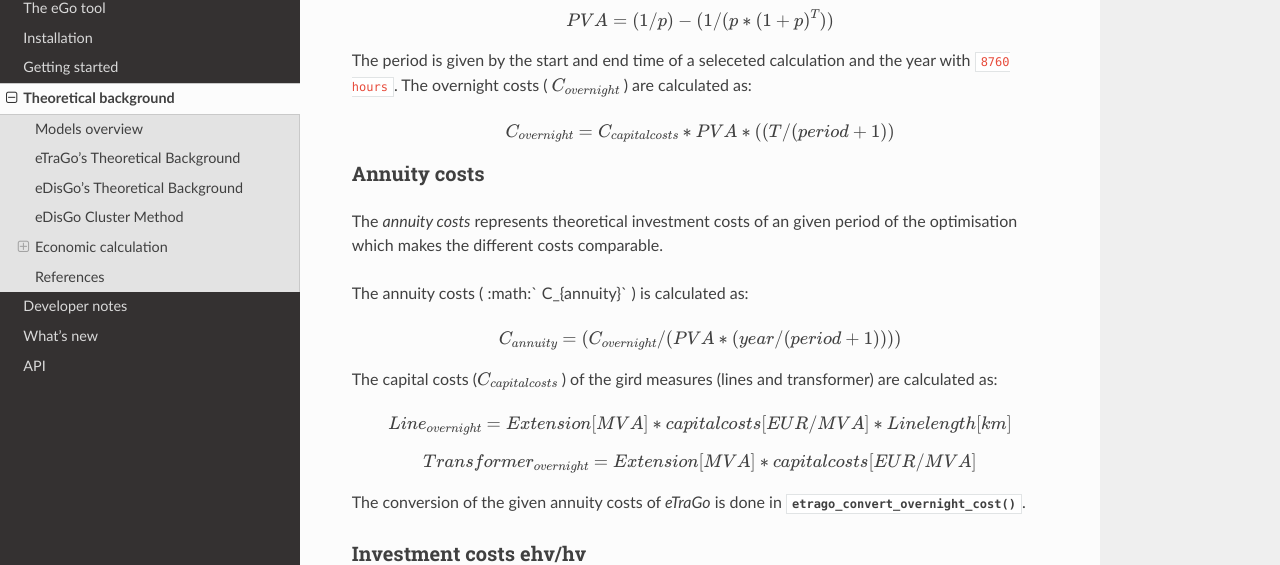
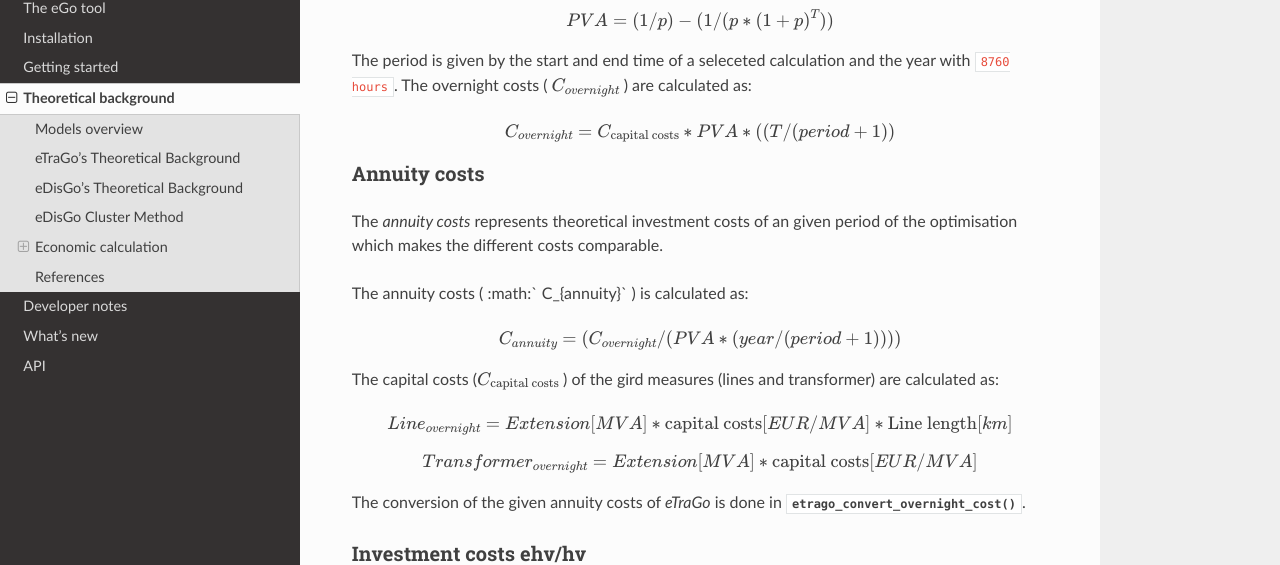
Before and after one commit to openego/eGo, a Sphinx documentation site: the page built from doc/theoretical_background.rst, in a window 1280 px wide and 900 px high, scrolled down 1896 px. Shown: the part 137-702 px from the top of the window. Built offline with Sphinx 7.4.7 and the Read the Docs theme 2.0.0, drawn with Linux system fonts in a browser that asks for light colours; formulas are drawn with MathJax 3.

Commit message:
update files

```diff
--- a/doc/theoretical_background.rst
+++ b/doc/theoretical_background.rst
@@ -71,7 +71,7 @@ the year with ``8760 hours``. The overnight costs ( :math:`C_{overnight}` ) are
 calculated as:
 
 .. math::
-        C_{overnight} = C_{capital costs} * PVA * (( T / ( period + 1 ))
+        C_{overnight} = C_{\text{capital costs}} * PVA * (( T / ( period + 1 ))
 
 
 Annuity costs
@@ -86,14 +86,14 @@ The annuity costs ( :math:` C_{annuity}` )  is calculated as:
         C_{annuity} = (C_{overnight} / ( PVA * ( year / ( period + 1))))
 
 
-The capital costs (:math:`C_{capital costs}` ) of the gird measures
+The capital costs (:math:`C_{\text{capital costs}}` ) of the gird measures
 (lines and transformer) are calculated as:
 
 .. math::
-        Line_{overnight} = Extension [MVA] * capital costs [EUR/MVA] * Line length [km]
+        Line_{overnight} = Extension [MVA] * \text{capital costs} [EUR/MVA] * \text{Line length} [km]
 
 .. math::
-        Transformer_{overnight}  = Extension [MVA] * capital costs [EUR/MVA]
+        Transformer_{overnight}  = Extension [MVA] * \text{capital costs} [EUR/MVA]
 
 
 The conversion of the given annuity costs of *eTraGo* is done in
```
Also changed, not shown: 1 other file.
